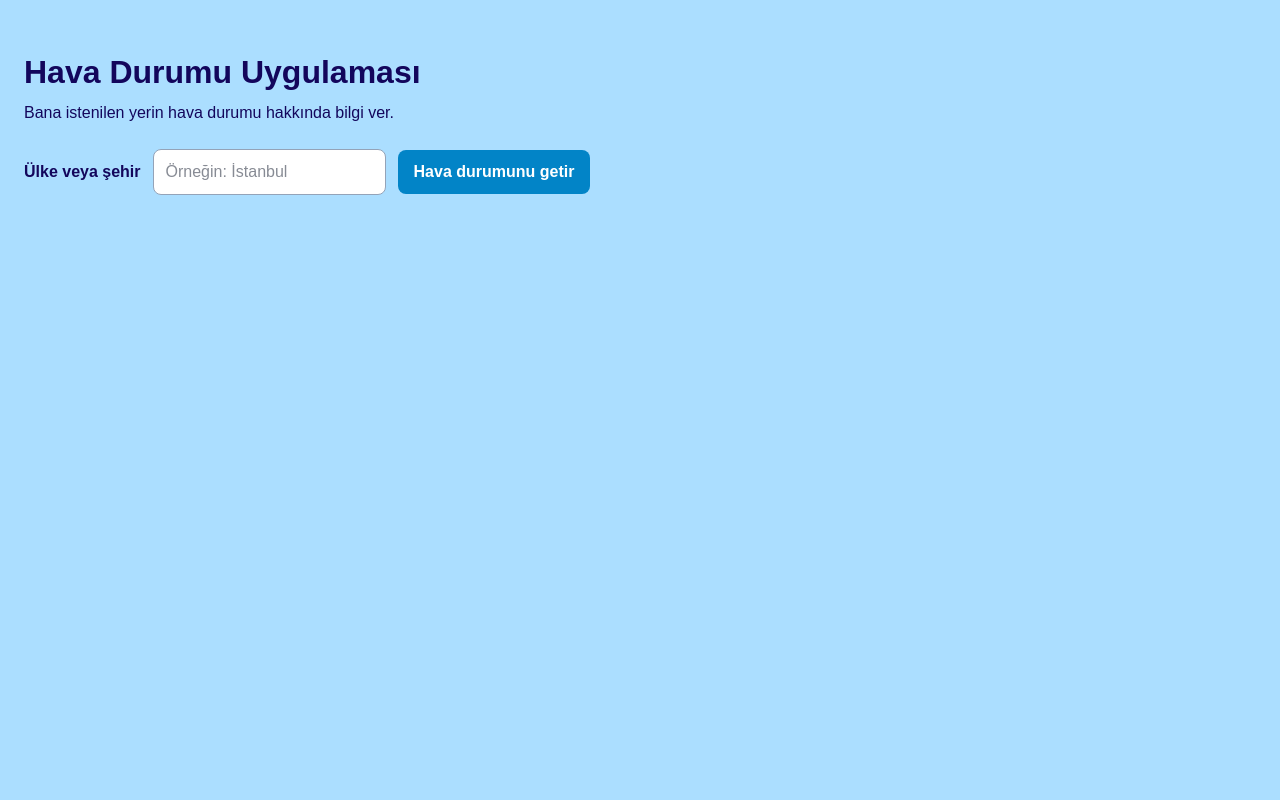
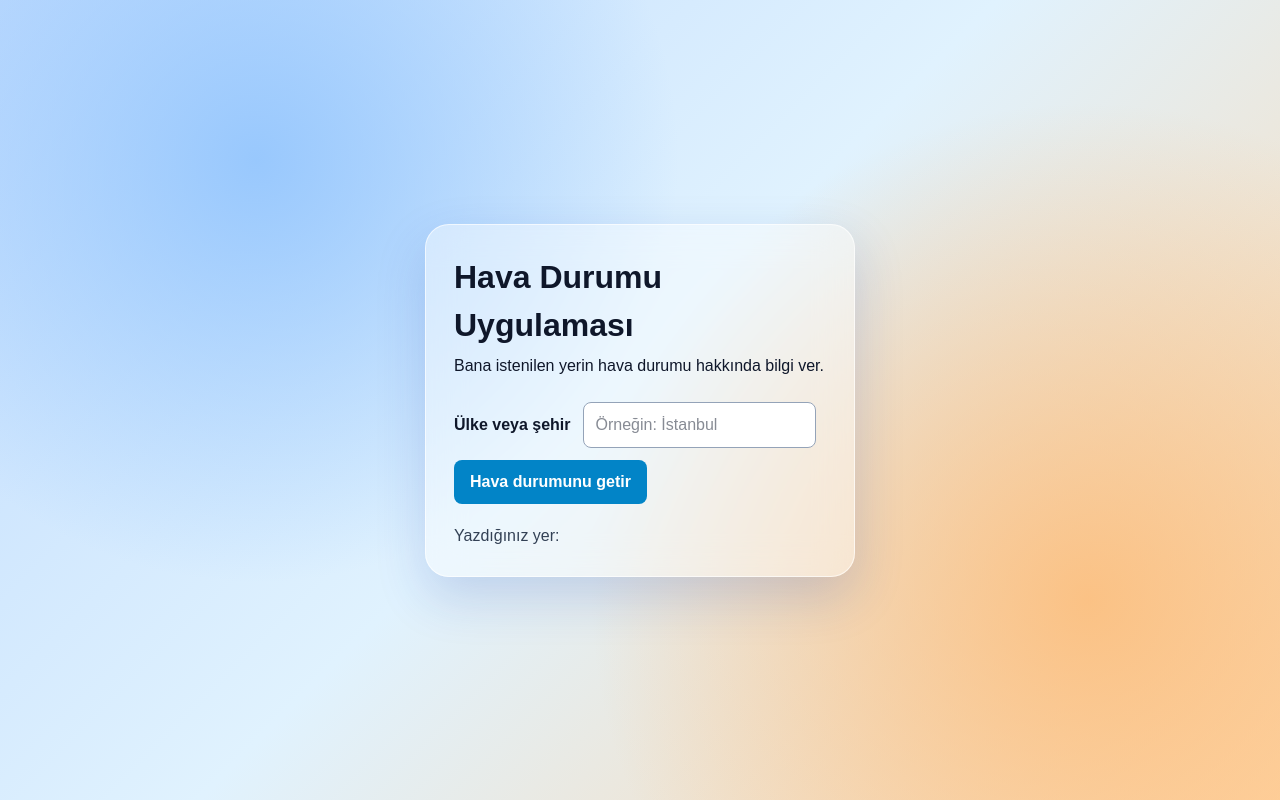
Before and after one commit to eyluldenizs/weather-app, a Next.js app: page / in a window 1280 px wide. Built offline with nearby package versions, Linux system fonts and the light colour scheme.

Commit message:
Add glass weather card design

```diff
--- a/app/globals.css
+++ b/app/globals.css
@@ -26,12 +26,41 @@ body {
 }
 .weather-page {
   min-height: 100vh;
-  padding: 48px 24px;
-  background-color: #abdeff;
-  color: #13065c;/* h1 */
+  display: flex;
+  align-items: center;
+  justify-content: center;
+  padding: 24px;
+  background:
+    radial-gradient(
+      circle at 20% 20%,
+      rgba(147, 197, 253, 0.9),
+      transparent 35%
+    ),
+    radial-gradient(
+      circle at 85% 75%,
+      rgba(253, 186, 116, 0.8),
+      transparent 40%
+    ),
+    linear-gradient(
+      135deg,
+      #bfdbfe 0%,
+      #e0f2fe 48%,
+      #fed7aa 100%
+    );
+  color: #0f172a;
   font-family: Arial, Helvetica, sans-serif;
 }
-
+.weather-card {
+  width: 100%;
+  max-width: 430px;
+  padding: 28px;
+  border: 1px solid rgba(255, 255, 255, 0.65);
+  border-radius: 24px;
+  background-color: rgba(255, 255, 255, 0.42);
+  box-shadow: 0 20px 50px rgba(30, 64, 175, 0.18);
+  backdrop-filter: blur(18px);
+  -webkit-backdrop-filter: blur(18px);
+}
 .weather-title {
   margin-bottom: 5px;
   font-size: 32px;
@@ -78,3 +107,9 @@ body {
 .search-button:hover {
   background-color: #0369a1;
 }
+
+.city-preview {
+  margin-top: 20px;
+  font-size: 16px;
+  color: #334155;
+}
--- a/app/page.js
+++ b/app/page.js
@@ -1,6 +1,13 @@
+"use client";
+
+import { useState } from "react";
+
 export default function Home() {
+  const [city, setCity] = useState("");
+
   return (
     <main className="weather-page">
+      <section className="weather-card">
       <h1 className="weather-title">Hava Durumu Uygulaması</h1>
 
       <p className="weather-description">
@@ -17,12 +24,19 @@ export default function Home() {
           id="city"
           type="text"
           placeholder="Örneğin: İstanbul"
+          value={city}
+          onChange={(event) => setCity(event.target.value)}
         />
 
         <button className="search-button" type="button">
           Hava durumunu getir
         </button>
       </div>
+
+       <p className="city-preview">
+        Yazdığınız yer: {city}
+      </p>
+      </section>
     </main>
   );
 }
```
